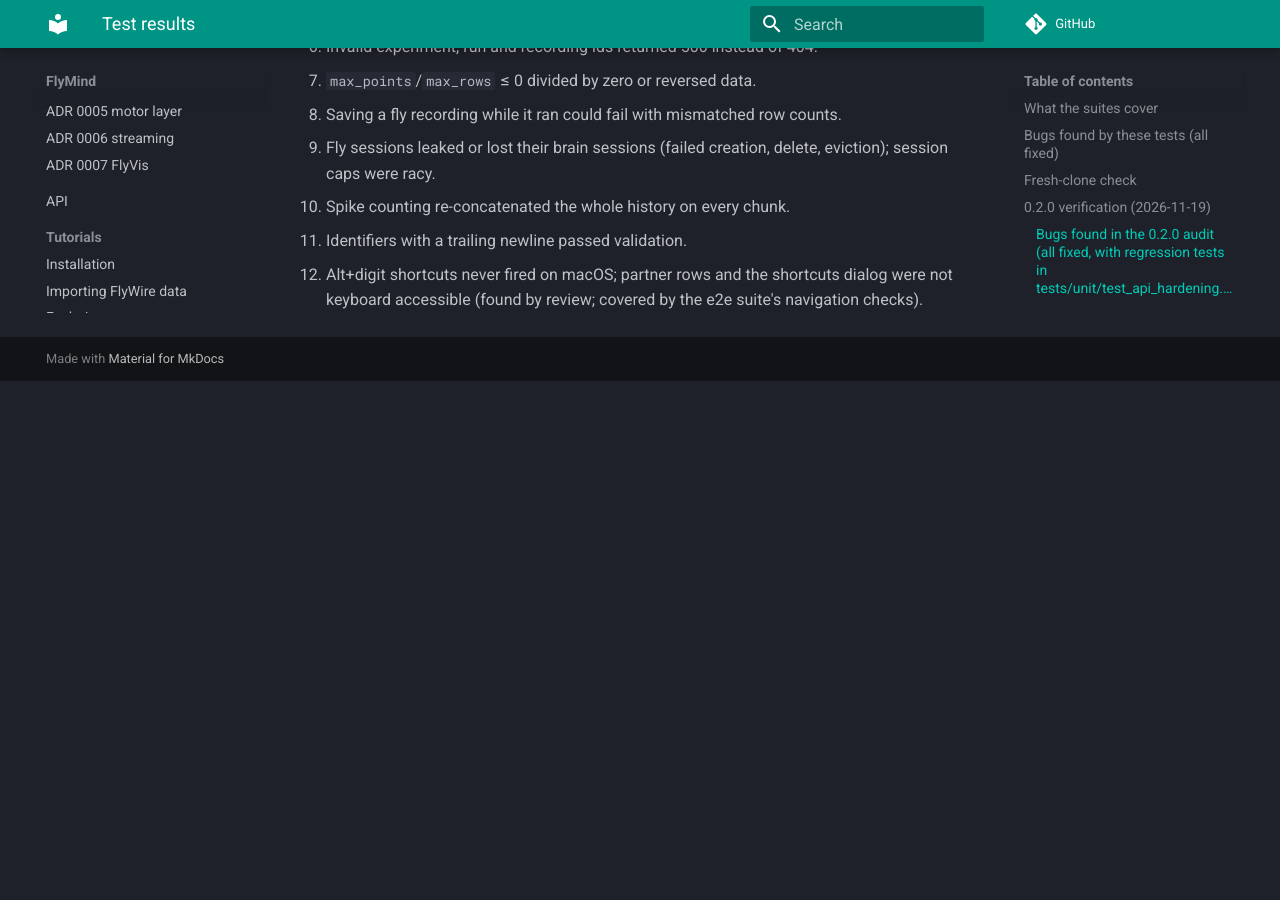
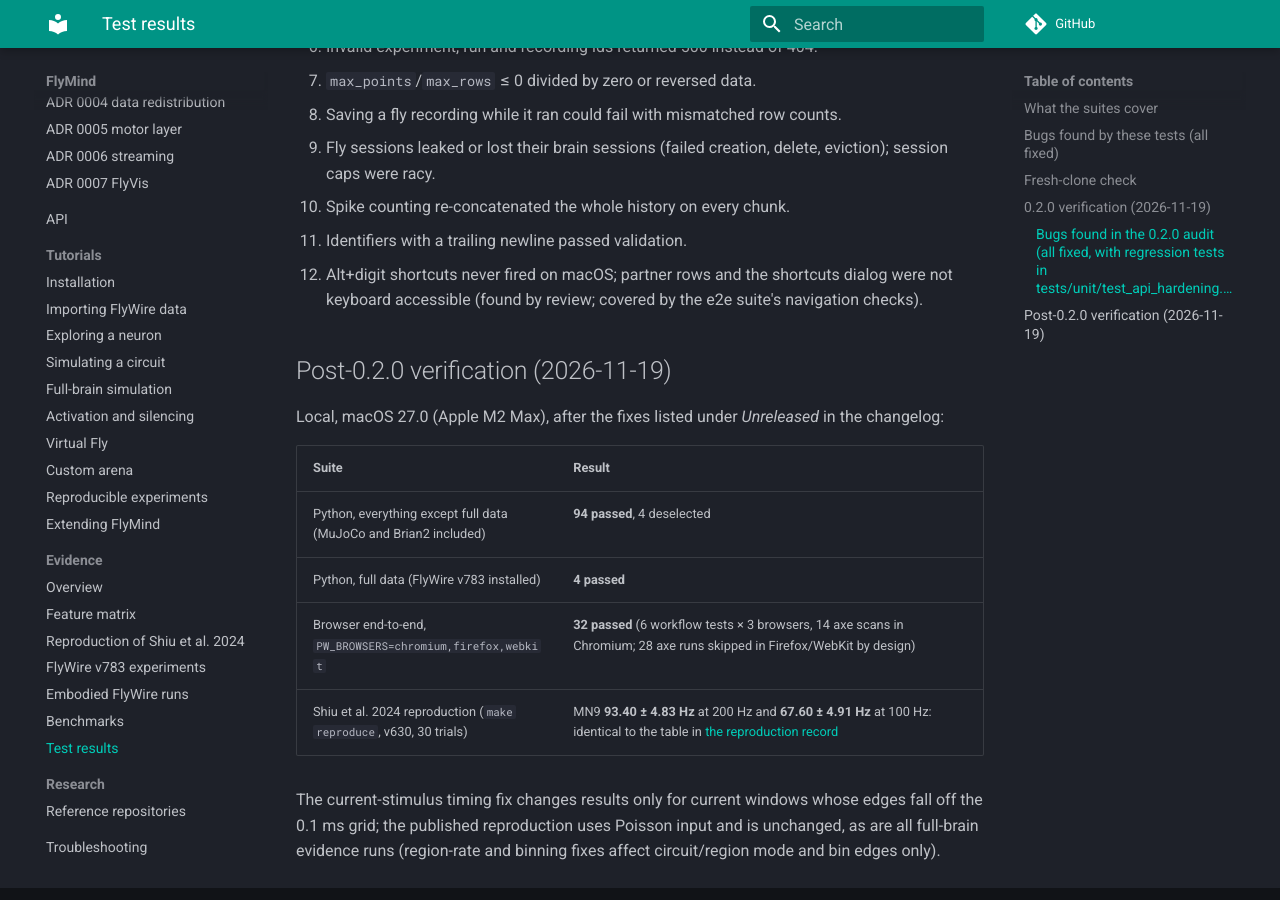
Before and after one commit to Ale-Newport/FlyMind, an MkDocs documentation site: the page built from docs/evidence/test-results.md, in a window 1280 px wide and 900 px high, scrolled down 4132 px. Built offline with MkDocs 1.6.1 and Material for MkDocs 9.7.7, drawn with Linux system fonts in a browser that asks for light colours; comment, search, counter and statistics services are not loaded; before the commit the page ends 4513 px from its top, so only the background shows below that.

Commit message:
Isolate e2e tests across browser projects; record post-0.2.0 verification
The Chromium, Firefox and WebKit projects share one backend, and the
Simulator restores an existing session, so sessions left by one project
changed what the next one saw. Each workflow test now starts without
leftover sessions.

```diff
--- a/docs/evidence/test-results.md
+++ b/docs/evidence/test-results.md
@@ -119,3 +119,19 @@ validation `passed`.
 10. Spike counting re-concatenated the whole history on every chunk.
 11. Identifiers with a trailing newline passed validation.
 12. Alt+digit shortcuts never fired on macOS; partner rows and the shortcuts dialog were not keyboard accessible (found by review; covered by the e2e suite's navigation checks).
+
+## Post-0.2.0 verification (2026-11-19)
+
+Local, macOS 27.0 (Apple M2 Max), after the fixes listed under *Unreleased* in the changelog:
+
+| Suite | Result |
+|---|---|
+| Python, everything except full data (MuJoCo and Brian2 included) | **94 passed**, 4 deselected |
+| Python, full data (FlyWire v783 installed) | **4 passed** |
+| Browser end-to-end, `PW_BROWSERS=chromium,firefox,webkit` | **32 passed** (6 workflow tests × 3 browsers, 14 axe scans in Chromium; 28 axe runs skipped in Firefox/WebKit by design) |
+| Shiu et al. 2024 reproduction (`make reproduce`, v630, 30 trials) | MN9 **93.40 ± 4.83 Hz** at 200 Hz and **67.60 ± 4.91 Hz** at 100 Hz: identical to the table in [the reproduction record](reproduction-shiu2024.md) |
+
+The current-stimulus timing fix changes results only for current windows whose edges fall
+off the 0.1 ms grid; the published reproduction uses Poisson input and is unchanged, as are
+all full-brain evidence runs (region-rate and binning fixes affect circuit/region mode and
+bin edges only).
```
Also changed, not shown: 1 other file.
